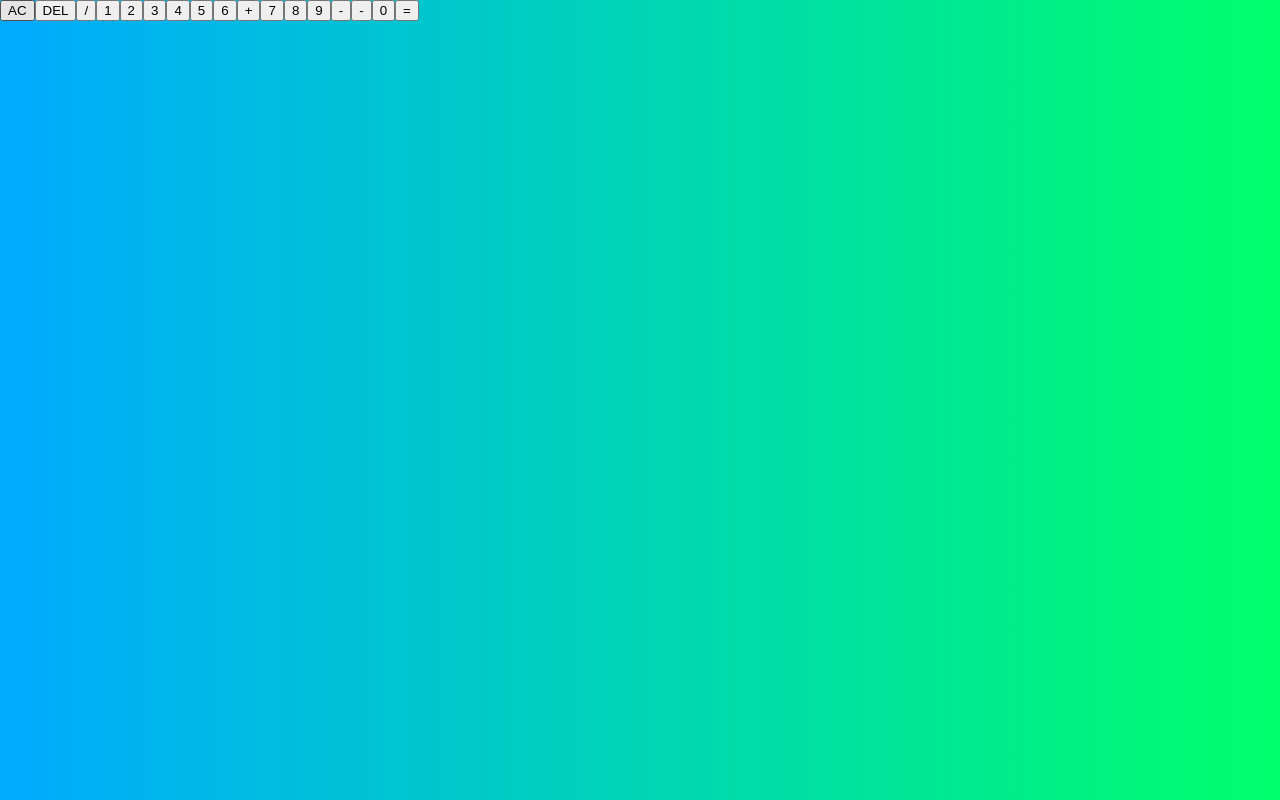
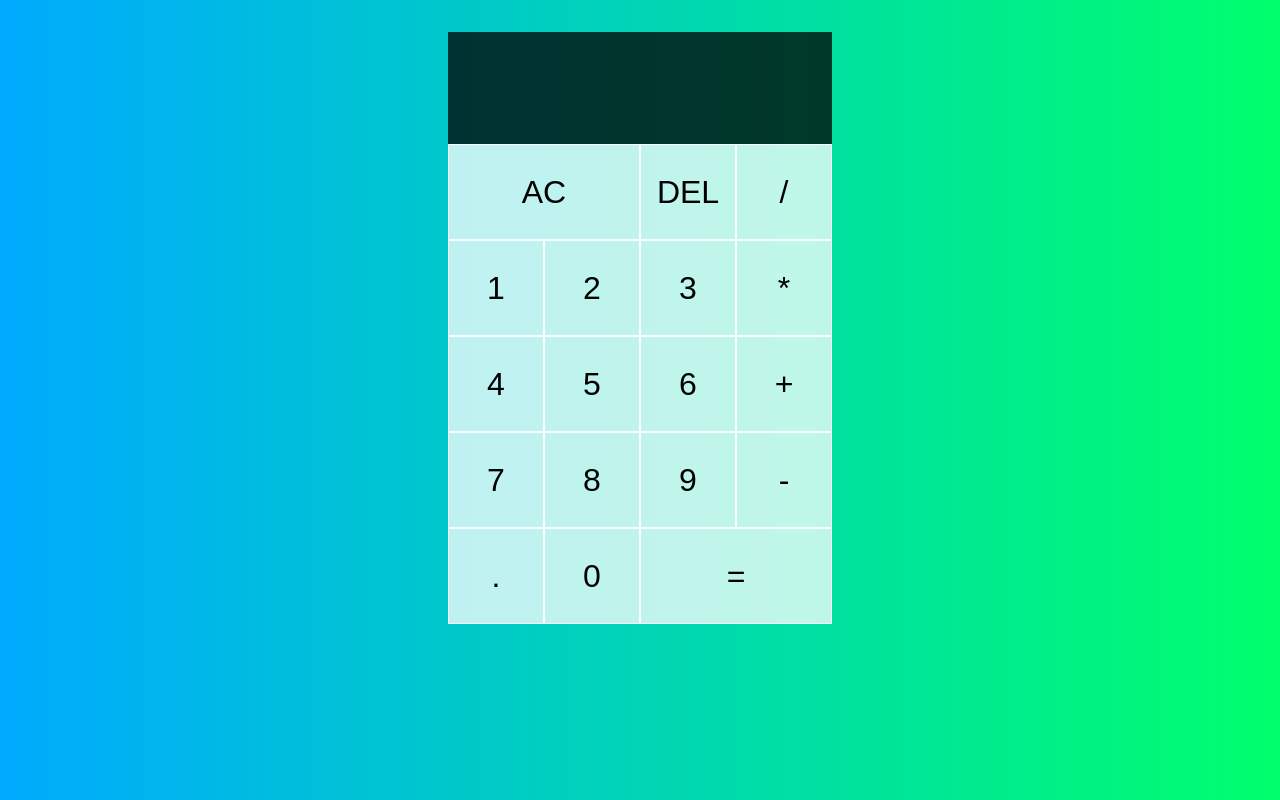
Before and after one commit to M-r-hydra/calculator, a React (Create React App) app: page / in a window 1280 px wide. Built offline with nearby package versions, Linux system fonts and the light colour scheme.

Commit message:
styles end

```diff
--- a/src/App.css
+++ b/src/App.css
@@ -9,4 +9,55 @@ body {
   background: -webkit-gradient(linear, left top, right top, from(#00aaff), to(#00ff6c));
   background: linear-gradient(to right, #00aaff, #00ff6c);
 }
+
+body .calculator-grid {
+  display: -ms-grid;
+  display: grid;
+  margin-top: 2rem;
+  -ms-grid-columns: (6rem)[4];
+      grid-template-columns: repeat(4, 6rem);
+  -ms-grid-rows: minmax(7rem, auto) (6rem)[5];
+      grid-template-rows: minmax(7rem, auto) repeat(5, 6rem);
+  -webkit-box-pack: center;
+      -ms-flex-pack: center;
+          justify-content: center;
+}
+
+body .span-two {
+  grid-column: span 2;
+}
+
+body .output {
+  grid-column: 1 / -1;
+  background-color: rgba(0, 0, 0, 0.75);
+  -webkit-box-align: end;
+      -ms-flex-align: end;
+          align-items: flex-end;
+  -ms-flex-pack: distribute;
+      justify-content: space-around;
+  padding: 0.75rem;
+  word-break: break-all;
+}
+
+body .output .previous-operand {
+  color: rgba(255, 255, 255, 0.75);
+  font-size: 1.5rem;
+}
+
+body .output .current-operand {
+  color: rgba(255, 255, 255, 0.75);
+  font-size: 2.5rem;
+}
+
+body button {
+  cursor: pointer;
+  font-size: 2rem;
+  border: 1px solid white;
+  outline: none;
+  background-color: rgba(255, 255, 255, 0.75);
+}
+
+body button:hover, body button:focus {
+  background-color: rgba(255, 255, 255, 0.9);
+}
 /*# sourceMappingURL=App.css.map */
--- a/src/App.scss
+++ b/src/App.scss
@@ -6,4 +6,48 @@
 body {
   margin: 0;
   background: linear-gradient(to right, #00aaff, #00ff6c);
+
+  .calculator-grid {
+    display: grid;
+    margin-top: 2rem;
+    grid-template-columns: repeat(4, 6rem);
+    grid-template-rows: minmax(7rem, auto) repeat(5, 6rem);
+    justify-content: center;
+  }
+  .span-two {
+    grid-column: span 2;
+  }
+  .output {
+    grid-column: 1 / -1;
+    background-color: rgba(0, 0, 0, 0.75);
+    align-items: flex-end;
+    justify-content: space-around;
+    padding: 0.75rem;
+    word-break: break-all;
+    .previous-operand {
+      color: rgba(255, 255, 255, 0.75);
+      font : {
+        size: 1.5rem;
+      }
+    }
+    .current-operand {
+      color: rgba(255, 255, 255, 0.75);
+      font : {
+        size: 2.5rem;
+      }
+    }
+  }
+  button {
+    cursor: pointer;
+    font : {
+      size: 2rem;
+    }
+    border: 1px solid white;
+    outline: none;
+    background-color: rgba(255, 255, 255, 0.75);
+    &:hover,
+    &:focus {
+      background-color: rgba(255, 255, 255, 0.9);
+    }
+  }
 }
--- a/src/App.tsx
+++ b/src/App.tsx
@@ -18,6 +18,7 @@ const App = () => {
       <button>1</button>
       <button>2</button>
       <button>3</button>
+      <button>*</button>
       <button>4</button>
       <button>5</button>
       <button>6</button>
@@ -26,7 +27,7 @@ const App = () => {
       <button>8</button>
       <button>9</button>
       <button>-</button>
-      <button>-</button>
+      <button>.</button>
       <button>0</button>
       <button className="span-two">=</button>
     </div>
```
Also changed, not shown: 1 other file (tests, documents, lock files or other folders).
